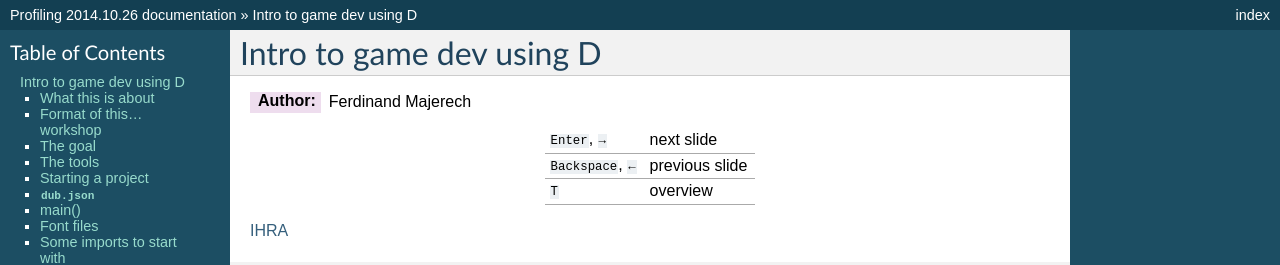
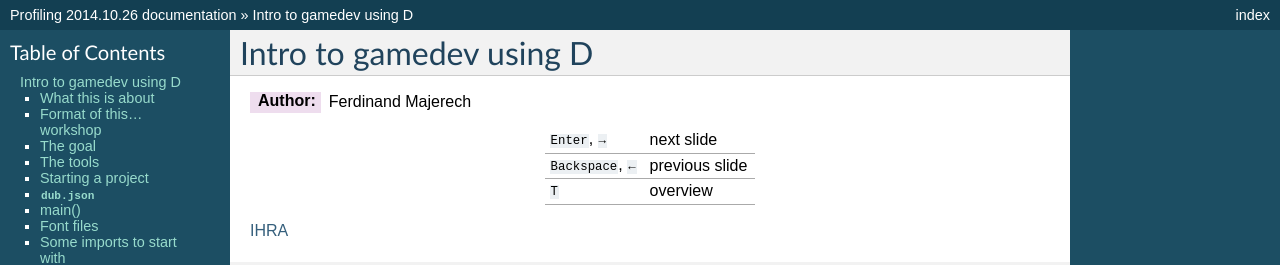
Before and after one commit to kiith-sa/d-gamedev-intro, a Sphinx documentation site: the page built from slides/source/index.rst, in a window 1280 px wide and 900 px high. Shown: the top 265 px of the window. Built offline with Sphinx 7.4.7, drawn with Linux system fonts in a browser that asks for light colours; formulas are drawn with MathJax 3; some of the changed text lies outside the part shown.

Commit message:
Minor slides fix.

```diff
--- a/slides/source/index.rst
+++ b/slides/source/index.rst
@@ -11,9 +11,9 @@
 
 .. role:: footnote
 
-=========================
-Intro to game dev using D
-=========================
+========================
+Intro to gamedev using D
+========================
 
 :Author:
     Ferdinand Majerech
```
